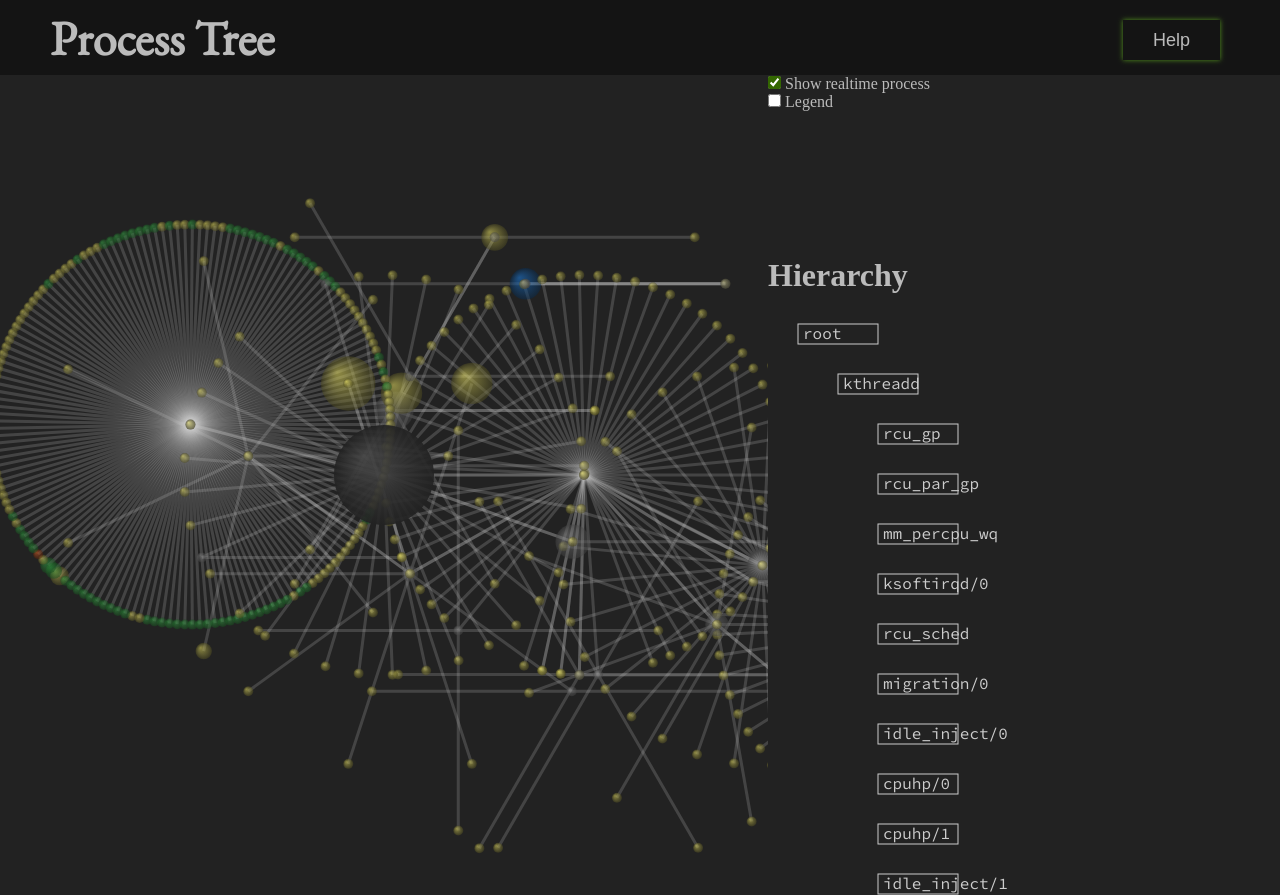
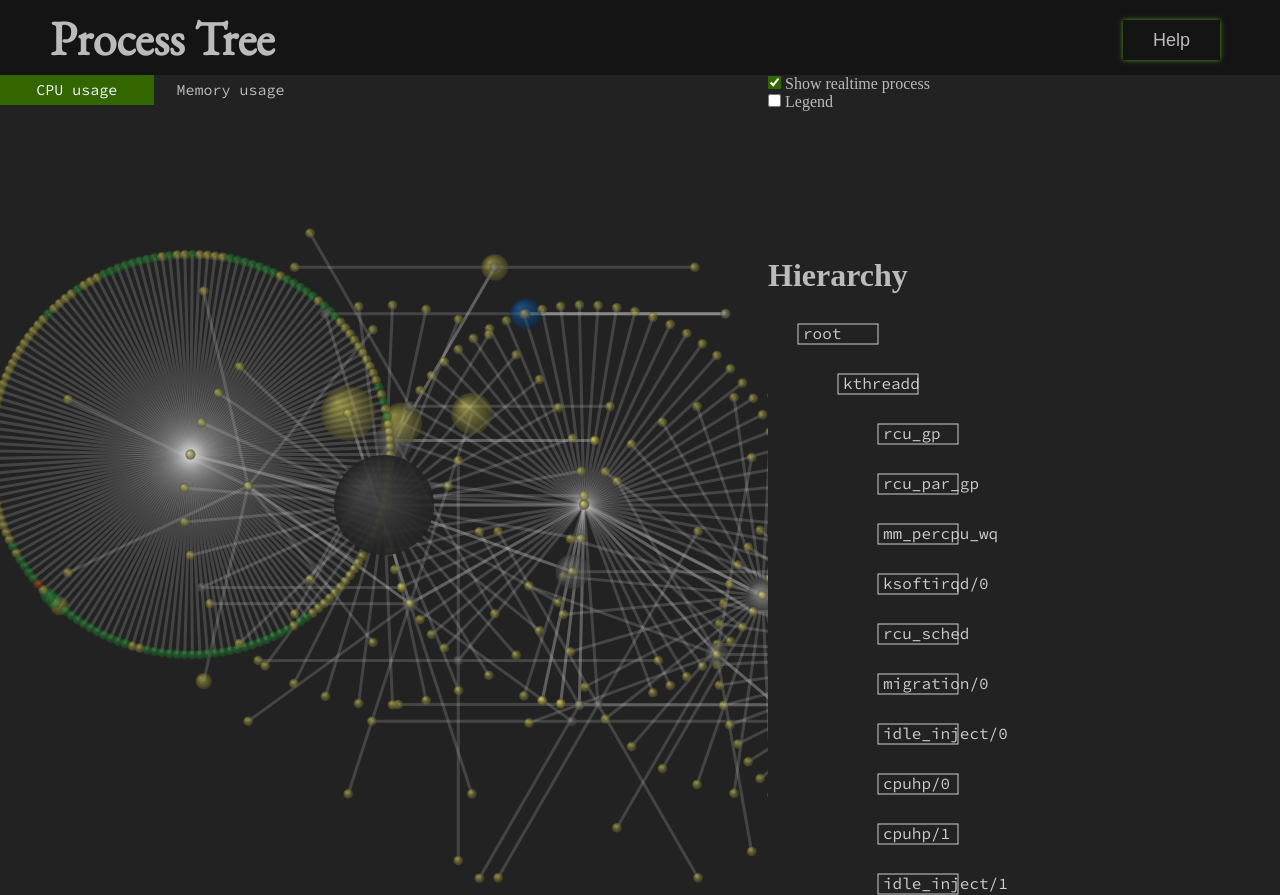
Before and after one commit to hrm1810884/Promium, a plain HTML site: page src/static/index.html in a window 1280 px wide. Shown: the top 895 px of the page. Drawn offline with nearby package versions, Linux system fonts and the light colour scheme; animation ran at ten frames a second.

Commit message:
add:タブを追加（切り替えは未実装）

```diff
--- a/src/static/css/process_tree.css
+++ b/src/static/css/process_tree.css
@@ -108,6 +108,39 @@ h3 {
   grid-row: 2;
   grid-column: 1;
   position: relative;
+  flex-wrap: wrap;
+  display: flex;
+}
+
+.tab_class {
+  width: calc(100%/5);
+  height: 30px;
+  background-color: var(--color-bachground);
+  line-height: 30px;
+  font-family: var(--font-family-mono);
+  font-size: 15px;
+  text-align: center;
+  display: block;
+  float: left;
+  order: -1;
+}
+
+input[name="tab_name"]{
+  display: none;
+}
+
+input:checked + .tab_class {
+  background-color: var(--color-accent);
+  color: aliceblue;
+}
+
+.content_class {
+  display: none;
+  width: 100%;
+}
+
+input:checked + .tab_class + .content_class {
+  display: block;
 }
 
 .sidebar {
--- a/src/static/index.html
+++ b/src/static/index.html
@@ -39,7 +39,18 @@
           </ul>
         </div>
       </div>
-      <div class="chart" id="chart"></div>
+      <div class="chart" id="chart">
+        <input type="radio" name="tab_name" id="cpuTab" checked>
+        <label class="tab_class" for="cpuTab">CPU usage</label>
+        <div class="content_class">
+          <p></p>
+        </div>
+        <input type="radio" name="tab_name" id="memoryTab" >
+        <label class="tab_class" for="memoryTab">Memory usage</label>
+        <div class="content_class">
+          <p></p>
+        </div>
+      </div>
       <div class="sidebar" id="sidebar" style="visibility: visible">
         <div class="setting">
           <input type="checkbox" id="liveButton" checked="checked" />
```
